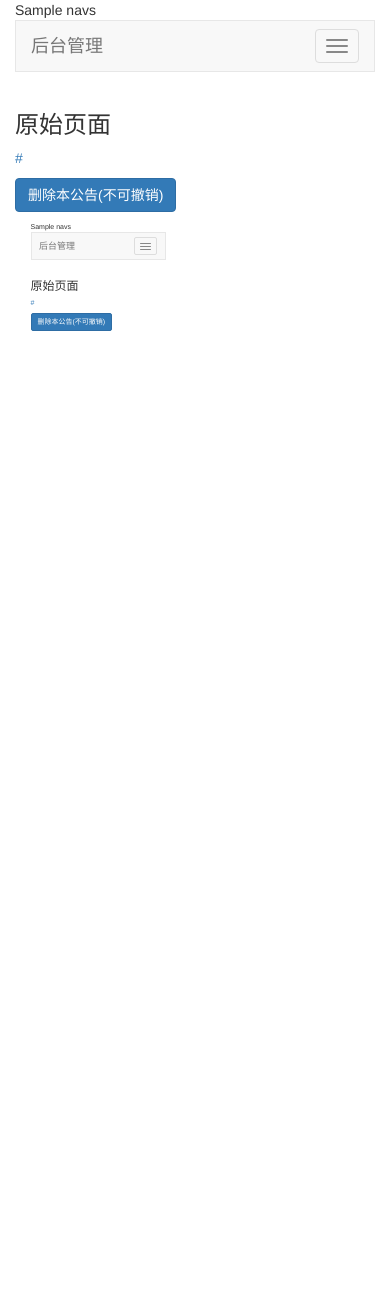
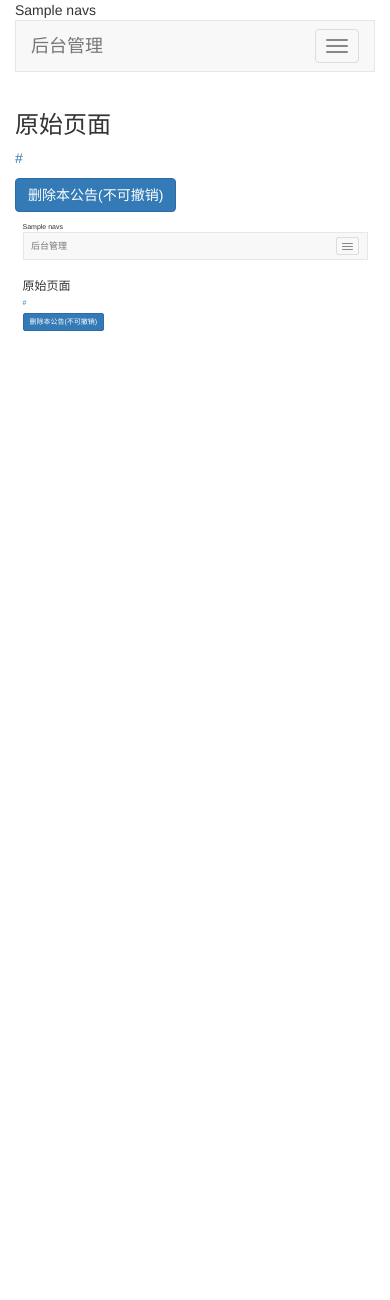
Before and after one commit to maocis/ybk, a Flask app: template ybk/templates/admin/parse.html in a window 390 px wide. Shown: the top 1300 px of the page. Run offline with Flask 2, Linux system fonts and the light colour scheme; the template is opened without the code that fills it: most values are stand-ins (such as "Sample title", 1, 10 or a date in 2020); parts of the project's set-up code (start-up, migrations or seed data) failed here and were passed over; some libraries are stand-ins or nearby versions.

Commit message:
fix firefox parse width problem

```diff
--- a/ybk/templates/admin/parse.html
+++ b/ybk/templates/admin/parse.html
@@ -17,15 +17,15 @@
       </div>
     {% else %}
     <style>
-    #frame { height: 5000px; border: 0px solid black; }
-    #frame { zoom: 0.5; -moz-transform: scale(0.5); -moz-transform-origin: 0 0; }
+    #frame { height: 5000px; width:100%; border: 0px solid black; }
+    #frame { zoom: 0.5; }
     .affix { margin-top: -50px;}
     </style>
         <div class="col-md-8" style="overflow: hidden;">
             <h3>原始页面</h3>
             <p> <a href="{{ announcement.url }}" target="_blank">{{ announcement.url }}</a> </p>
             <p> <button class="btn btn-md btn-primary remove">删除本公告(不可撤销)</button> </p>
-            <iframe id="frame" class="col-md-12" src="{{announcement.url}}"></iframe>
+            <iframe id="frame" src="{{announcement.url}}"></iframe>
         </div>
         <div class="col-md-4">
           <nav class="sidebar-parse" data-spy="affix" data-offset-top="0">
```
